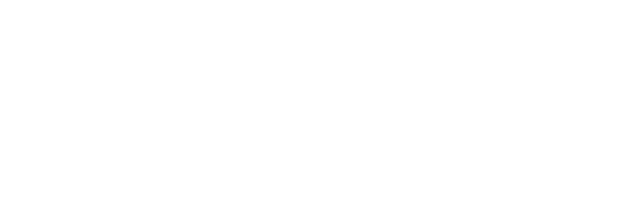
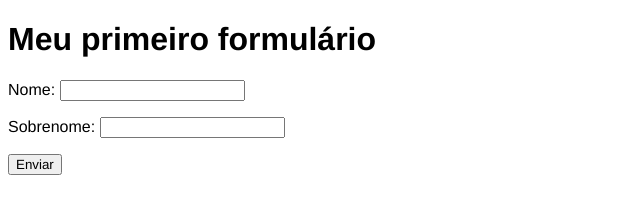
Before and after one commit to Rub1nh0/html-css, a plain HTML site: page exercicios/ex025/ex025.html in a window 1280 px wide. Shown: the whole page, without its empty margins (0-640 px from the left). Drawn offline with Linux system fonts and the light colour scheme.

Commit message:
Update ex025.html
Iniciando aprendizado de formulários

```diff
--- a/exercicios/ex025/ex025.html
+++ b/exercicios/ex025/ex025.html
@@ -1,12 +1,24 @@
 <!DOCTYPE html>
-<html lang="en">
+<html lang="pt-br">
 <head>
     <meta charset="UTF-8">
     <meta http-equiv="X-UA-Compatible" content="IE=edge">
     <meta name="viewport" content="width=device-width, initial-scale=1.0">
-    <title>Document</title>
+    <title>Formulário</title>
+    <style>
+        *{
+            font-family: 'Franklin Gothic Medium', 'Arial Narrow', Arial, sans-serif
+        }
+    </style>
 </head>
 <body>
-
+    <h1>Meu primeiro formulário</h1>
+    <form autocomplete="off" action="Cadastro.php" method="post">
+        <p><label for="inome">Nome:</label>
+            <input type="text" name="nome" id="inome"></p>
+        <p><label for="isobrenome">Sobrenome:</label>
+            <input type="text" name="sobrenome" id="isobrenome"></p>
+        <P><input type="submit" value="Enviar"></P>
+    </form>
 </body>
 </html>
```
